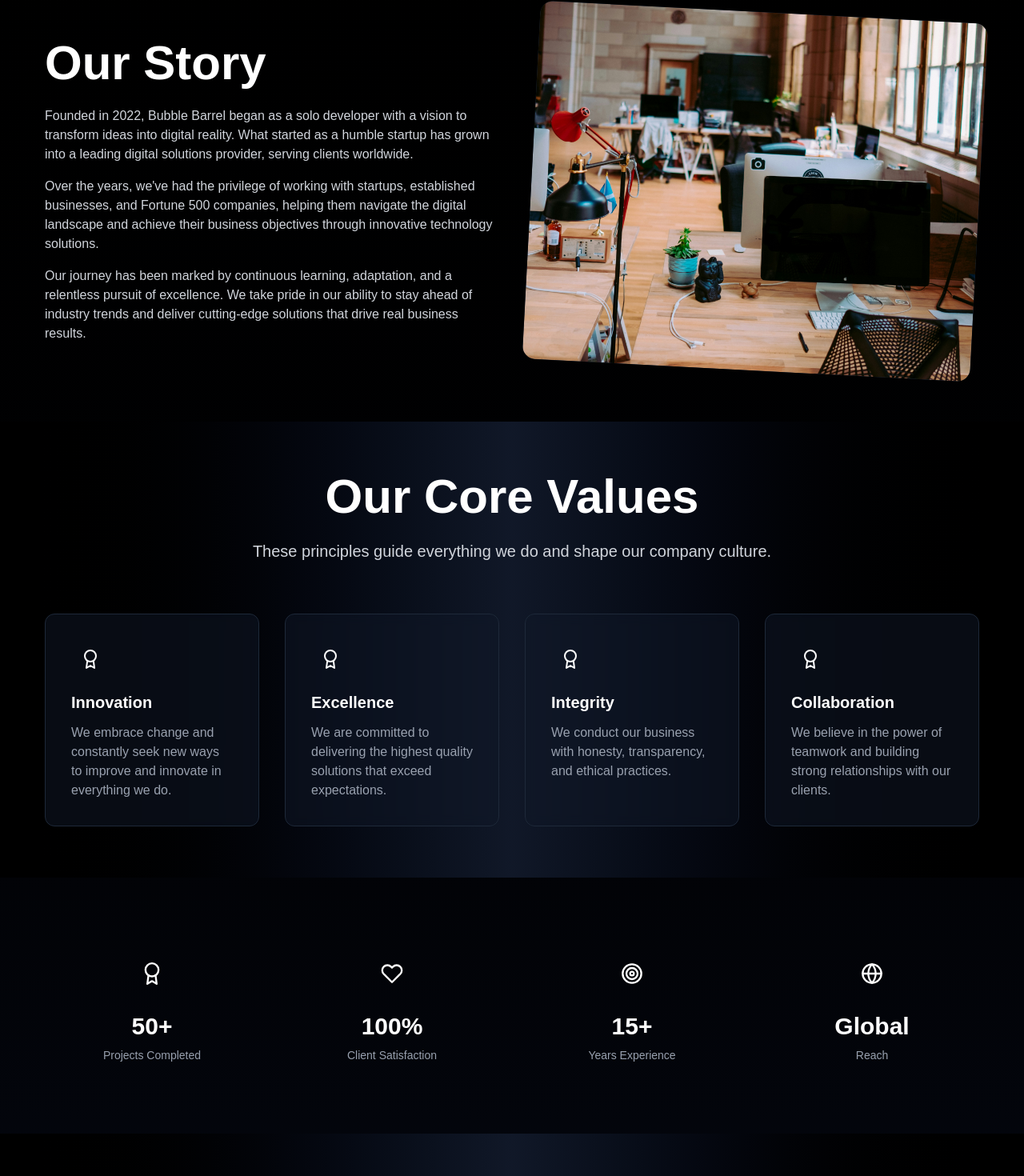
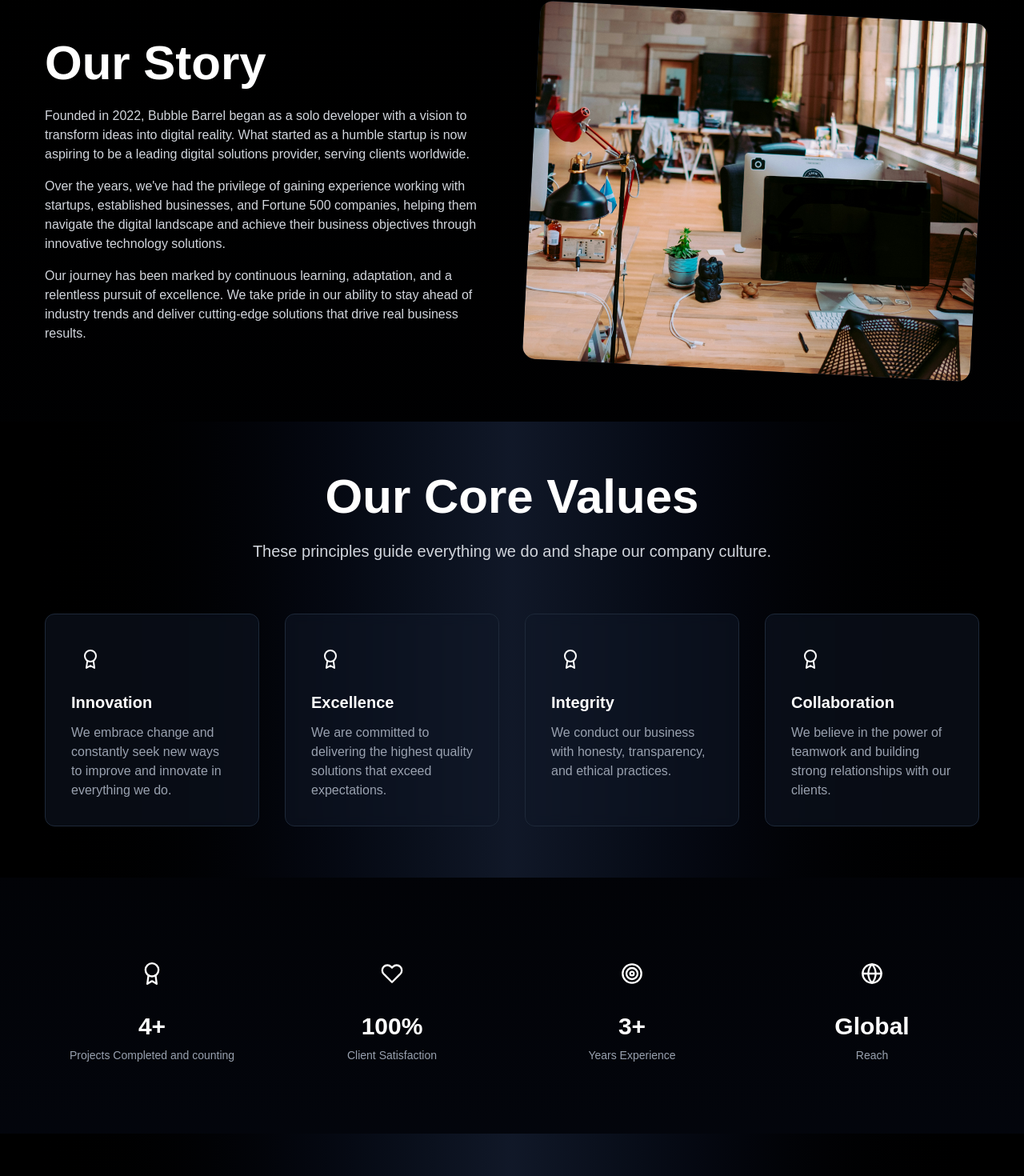
Before and after one commit to devops-bbcnl/bbcnl-ow3, a Next.js app: page /about in a window 1280 px wide. Shown: the part 592-2062 px from the top of the page at 80% size. Built offline with nearby package versions, Linux system fonts and the light colour scheme; no server answers.

Commit message:
Adjusted information on the website to reflect true data of the business

```diff
--- a/src/app/about/page.tsx
+++ b/src/app/about/page.tsx
@@ -39,9 +39,9 @@
 ];
 
 const stats = [
-  { value: '50+', label: 'Projects Completed', icon: <FiAward className="w-8 h-8" /> },
+  { value: '4+', label: 'Projects Completed and counting', icon: <FiAward className="w-8 h-8" /> },
   { value: '100%', label: 'Client Satisfaction', icon: <FiHeart className="w-8 h-8" /> },
-  { value: '15+', label: 'Years Experience', icon: <FiTarget className="w-8 h-8" /> },
+  { value: '3+', label: 'Years Experience', icon: <FiTarget className="w-8 h-8" /> },
   { value: 'Global', label: 'Reach', icon: <FiGlobe className="w-8 h-8" /> }
 ];
 
@@ -111,10 +111,10 @@
               <div className="space-y-3 sm:space-y-4 text-gray-300 text-sm sm:text-base">
                 <p>
                   Founded in 2022, Bubble Barrel began as a solo developer with a vision to transform ideas into digital reality.
-                  What started as a humble startup has grown into a leading digital solutions provider, serving clients worldwide.
+                  What started as a humble startup is now aspiring to be a leading digital solutions provider, serving clients worldwide.
                 </p>
                 <p>
-                  Over the years, we&apos;ve had the privilege of working with startups, established businesses, and Fortune 500 companies, helping them navigate
+                  Over the years, we&apos;ve had the privilege of gaining experience working with startups, established businesses, and Fortune 500 companies, helping them navigate
                   the digital landscape and achieve their business objectives through innovative technology solutions.
                 </p>
                 <p>
--- a/src/app/contact/page.tsx
+++ b/src/app/contact/page.tsx
@@ -1,7 +1,14 @@
 'use client';
 
 import { useState } from 'react';
-import { FiMail, FiPhone, FiMapPin, FiSend, FiCheck, FiAlertCircle } from 'react-icons/fi';
+import {
+	FiMail,
+	FiPhone,
+	FiMapPin,
+	FiSend,
+	FiCheck,
+	FiAlertCircle,
+} from 'react-icons/fi';
 import { motion } from 'framer-motion';
 import Footer from '../../components/Footer';
 
@@ -56,7 +63,11 @@
 			});
 		} catch (err) {
 			console.error('Error submitting form:', err);
-      setError(err instanceof Error ? err.message : 'Failed to send message. Please try again.');
+			setError(
+				err instanceof Error
+					? err.message
+					: 'Failed to send message. Please try again.'
+			);
 		} finally {
 			setIsSubmitting(false);
 		}
@@ -110,7 +121,10 @@
 											<span>{error}</span>
 										</div>
 									)}
-									<form onSubmit={handleSubmit} className="space-y-4 sm:space-y-6">
+									<form
+										onSubmit={handleSubmit}
+										className="space-y-4 sm:space-y-6"
+									>
 										<div>
 											<label
 												htmlFor="name"
@@ -190,7 +204,7 @@
 										<button
 											type="submit"
 											disabled={isSubmitting}
-											className={`w-full py-2 sm:py-3 px-4 sm:px-6 bg-gradient-to-r from-gold-500 to-gold-600 text-black font-semibold rounded-lg hover:opacity-90 transition-all text-sm sm:text-base ${
+											className={`w-full py-2 sm:py-3 px-4 sm:px-6 bg-gradient-to-r from-gold-500 to-gold-600 text-white font-semibold rounded-lg hover:opacity-90 transition-all text-sm sm:text-base ${
 												isSubmitting ? 'opacity-70 cursor-not-allowed' : ''
 											}`}
 										>
@@ -250,7 +264,9 @@
 										<FiMail className="w-5 h-5 sm:w-6 sm:h-6" />
 									</div>
 									<div className="ml-3 sm:ml-4">
-										<h3 className="text-base sm:text-lg font-semibold">Email Us</h3>
+										<h3 className="text-base sm:text-lg font-semibold">
+											Email Us
+										</h3>
 										<a
 											href="mailto:contact@bubblebarrel.dev"
 											className="text-sm sm:text-base text-gray-400 hover:text-gold-400 transition-colors break-all"
@@ -265,7 +281,9 @@
 										<FiPhone className="w-5 h-5 sm:w-6 sm:h-6" />
 									</div>
 									<div className="ml-3 sm:ml-4">
-										<h3 className="text-base sm:text-lg font-semibold">Call Us</h3>
+										<h3 className="text-base sm:text-lg font-semibold">
+											Call Us
+										</h3>
 										<a
 											href="tel:+2348037674195"
 											className="text-sm sm:text-base text-gray-400 hover:text-gold-400 transition-colors"
@@ -280,7 +298,9 @@
 										<FiMapPin className="w-5 h-5 sm:w-6 sm:h-6" />
 									</div>
 									<div className="ml-3 sm:ml-4">
-										<h3 className="text-base sm:text-lg font-semibold">Visit Us</h3>
+										<h3 className="text-base sm:text-lg font-semibold">
+											Visit Us
+										</h3>
 										<address className="text-sm sm:text-base text-gray-400 not-italic">
 											7th Avenue Federal Housing Estate
 											<br />
@@ -293,7 +313,9 @@
 							</div>
 
 							<div className="pt-4 sm:pt-6 border-t border-gray-800">
-								<h3 className="text-base sm:text-lg font-semibold mb-3 sm:mb-4">Business Hours</h3>
+								<h3 className="text-base sm:text-lg font-semibold mb-3 sm:mb-4">
+									Business Hours
+								</h3>
 								<ul className="space-y-1.5 sm:space-y-2 text-sm sm:text-base text-gray-400">
 									<li className="flex justify-between">
 										<span>Monday - Friday</span>
--- a/src/app/home/page.tsx
+++ b/src/app/home/page.tsx
@@ -125,7 +125,7 @@
       <section className="py-12 sm:py-16 bg-black px-4 sm:px-8 lg:px-16">
         <div className="container mx-auto px-6">
           <div className="text-center mb-12">
-            <h2 className="text-2xl sm:text-3xl font-bold mb-3 sm:mb-4">Trusted by Leading Brands</h2>
+            <h2 className="text-2xl sm:text-3xl font-bold mb-3 sm:mb-4">Our Brands</h2>
             <div className="w-16 sm:w-20 h-1 bg-gradient-to-r from-gold-500 to-transparent mx-auto mb-6 sm:mb-8"></div>
           </div>
           <LogoCarousel />
```
Lines whose indentation alone changed are shown as unchanged.
